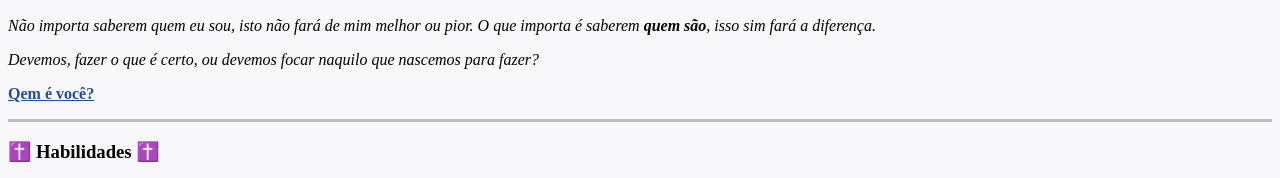
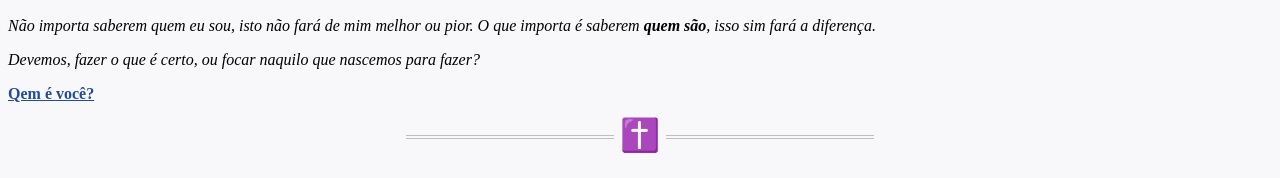
Before and after one commit to BakerStr/Desunoto, a plain HTML site: page index.html in a window 1280 px wide. Shown: the part 555-733 px from the top of the page. Drawn offline with Linux system fonts and the light colour scheme.

Commit message:
hr, css internal style_body_hr

```diff
--- a/index.html
+++ b/index.html
@@ -4,6 +4,32 @@
   <head>
     <meta charset="utf-8">
     <title>✝️ Desunoto ✝️</title>
+    <style>
+      body{
+       background-color:#F8F8FB;
+      }
+        hr.cruz {
+        overflow: visible;
+        padding: 0;
+        border: none;
+        border-top: double #BEBEBE;
+        border-width: 4px;
+        color: #BEBEBE;
+        text-align: center;
+        width: 37%;
+        margin-top: 2em;
+      }
+      hr.cruz:after {
+        content: "✝️";
+        display: inline-block;
+        position: relative;
+        top: -0.7em;
+        font-size: 2em;
+        padding: 0 0.2em;
+        color: #BEBEBE;
+        background:#F8F8FB;
+      }
+    </style>
   </head>
 
   <body style="background-color:#F8F8FB;">
@@ -15,11 +41,11 @@
       </audio>
     </center>
     <p><em>Não importa saberem quem eu sou, isto não fará de mim melhor ou pior. O que importa é saberem <strong>quem são</strong>, isso sim fará a diferença.</em></p>
-    <p><em>Devemos, fazer o que é certo, ou devemos focar naquilo que nascemos para fazer?</em></p>
+    <p><em>Devemos, fazer o que é certo, ou focar naquilo que nascemos para fazer?</em></p>
     <a href="Autenticidade.html" style="color:#224C99;">
       <p><strong>Qem é você?</strong></p>
     </a>
-    <hr size="3" noshade color="#BEBEBE">
+    <hr class="cruz">
     <h3>✝️ Habilidades ✝️</h3>
     <ul>
       <li>Lógica
@@ -87,7 +113,7 @@
           <li>Ciclope</li>
         </ul>
     </ul>
-    <hr size="3" noshade color="#BEBEBE">
+    <hr class="cruz">
     <table cellspacing="5">
       <thead>
         <tr>
```
